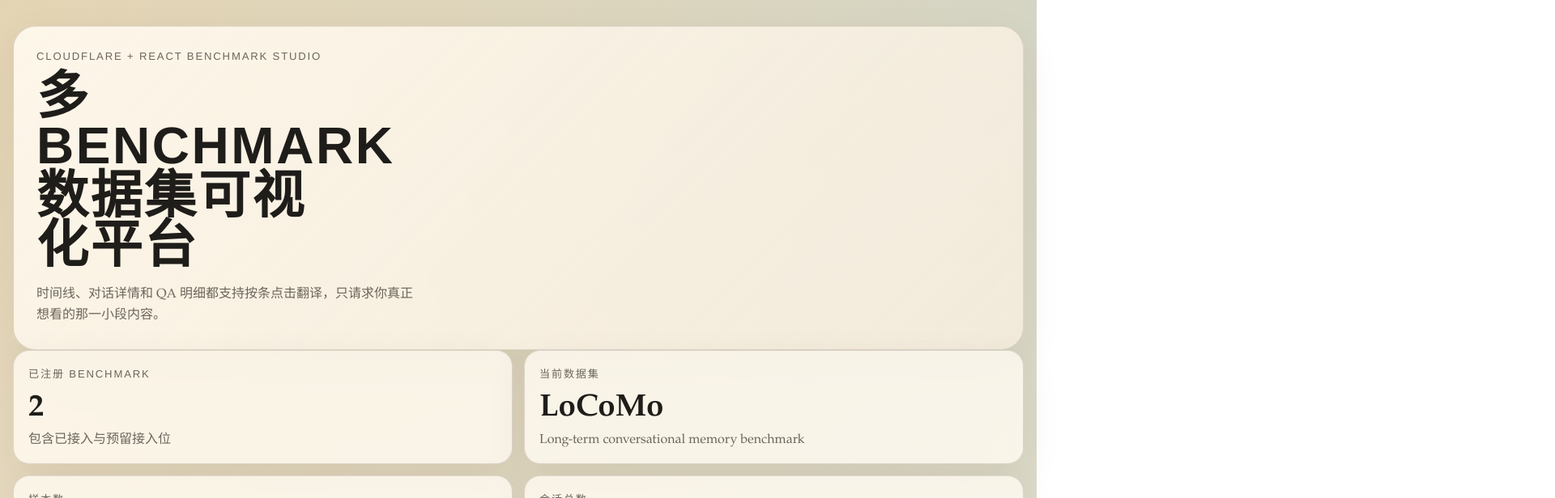
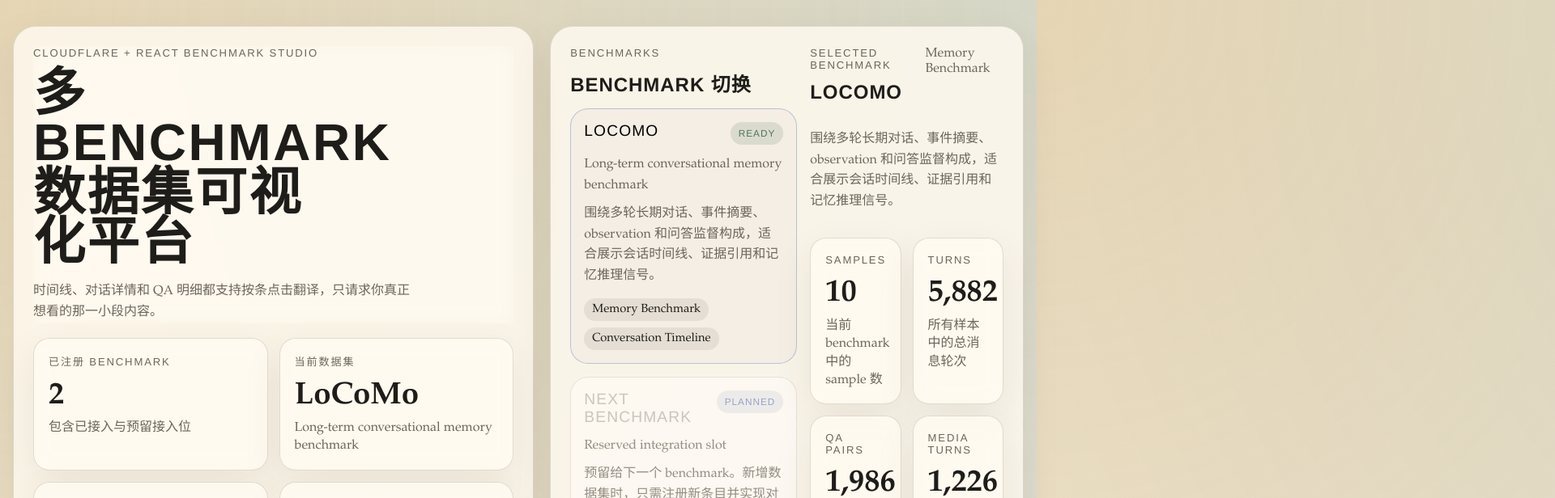
Before and after one commit to fengwm64/Mem-Benchmark-Vis, a React (Vite) app: page / in a window 1280 px wide. Shown: the top 616 px of the page at 81% size, 1920 px wide, since content can reach past the window. Built offline with nearby package versions, Linux system fonts and the light colour scheme.

Commit message:
添加会话预览功能，优化布局样式，增强用户界面体验

```diff
--- a/src/App.jsx
+++ b/src/App.jsx
@@ -307,6 +307,19 @@
     });
   }, [highlightedDiaId, session.number]);
 
+  const sessionPreview = JSON.stringify(
+    {
+      session_number: session.number,
+      date_time: session.dateTime,
+      summary: session.summary,
+      event_summary: session.eventBlock,
+      observation: session.observationBlock,
+      turns: session.turns
+    },
+    null,
+    2
+  ).slice(0, 7000);
+
   return (
     <section className="panel span-two">
       <div className="panel-head">
@@ -318,6 +331,7 @@
           <span>{session.dateTime}</span>
         </div>
       </div>
+      <div className="conversation-layout">
         <div className="conversation-list">
           {session.turns.map((turn) => {
             const translatedText = getTranslatedText(translationCache, targetLanguage, turn.text);
@@ -382,6 +396,15 @@
               </article>
             );
           })}
+        </div>
+
+        <aside className="conversation-raw">
+          <p className="panel-kicker">Session JSON</p>
+          <h3>原始 JSON 预览</h3>
+          <div className="raw-pre-wrap conversation-raw-wrap">
+            <pre>{sessionPreview}...</pre>
+          </div>
+        </aside>
       </div>
     </section>
   );
@@ -699,8 +722,8 @@
   return (
     <main className="app-shell">
       <section className="top-layout">
-        <section className="top-overview">
-          <div className="hero-copy">
+        <section className="panel top-overview">
+          <div className="hero-copy hero-copy-embedded">
             <p className="eyebrow">Cloudflare + React Benchmark Studio</p>
             <h1>多 Benchmark 数据集可视化平台</h1>
             <p className="hero-text">
--- a/src/styles.css
+++ b/src/styles.css
@@ -46,11 +46,12 @@
   padding: 32px 0 48px;
 }
 
-.hero {
+.hero,
+.top-layout {
   display: grid;
   grid-template-columns: 1.1fr 1fr;
   gap: 20px;
-  align-items: start;
+  align-items: stretch;
   margin-bottom: 20px;
 }
 
@@ -82,6 +83,55 @@
   max-width: 10ch;
 }
 
+.top-overview,
+.top-benchmark-panel {
+  height: 100%;
+}
+
+.top-overview {
+  display: grid;
+  grid-template-rows: auto 1fr;
+  gap: 18px;
+  background:
+    radial-gradient(circle at top left, rgba(212, 157, 65, 0.15), transparent 34%),
+    linear-gradient(135deg, rgba(255, 249, 238, 0.92), rgba(248, 239, 224, 0.82));
+}
+
+.hero-copy-embedded {
+  padding: 0;
+  border: 0;
+  border-radius: 0;
+  background: transparent;
+  box-shadow: none;
+}
+
+.top-benchmark-panel {
+  display: flex;
+}
+
+.top-benchmark-grid {
+  display: grid;
+  grid-template-columns: minmax(280px, 0.9fr) minmax(0, 1.1fr);
+  gap: 16px;
+  width: 100%;
+}
+
+.top-benchmark-block {
+  display: grid;
+  grid-template-rows: auto 1fr;
+  min-width: 0;
+}
+
+.benchmark-strip-compact {
+  align-content: start;
+  grid-template-columns: 1fr;
+}
+
+.benchmark-strip-compact .benchmark-card {
+  min-height: 0;
+  padding: 16px;
+}
+
 .eyebrow,
 .panel-kicker,
 .sample-button-kicker,
@@ -110,6 +160,10 @@
   display: grid;
   grid-template-columns: repeat(2, minmax(0, 1fr));
   gap: 14px;
+}
+
+.hero-stats {
+  align-content: start;
 }
 
 .stat-card {
@@ -602,6 +656,30 @@
   overflow: auto;
 }
 
+.conversation-layout {
+  display: grid;
+  grid-template-columns: minmax(0, 1.5fr) minmax(280px, 0.9fr);
+  gap: 16px;
+  align-items: start;
+}
+
+.conversation-raw {
+  min-width: 0;
+  padding: 18px;
+  border-radius: 20px;
+  background: rgba(255, 251, 247, 0.88);
+  border: 1px solid rgba(47, 37, 22, 0.1);
+}
+
+.conversation-raw h3 {
+  margin: 0 0 12px;
+  font-size: 1.05rem;
+}
+
+.conversation-raw-wrap {
+  max-height: 1100px;
+}
+
 .message-card,
 .qa-card {
   padding: 18px;
@@ -711,7 +789,13 @@
 
 @media (max-width: 1180px) {
   .hero,
-  .dashboard-grid {
+  .top-layout,
+  .dashboard-grid,
+  .conversation-layout {
+    grid-template-columns: 1fr;
+  }
+
+  .top-benchmark-grid {
     grid-template-columns: 1fr;
   }
 
```
Lines whose indentation alone changed are shown as unchanged.
